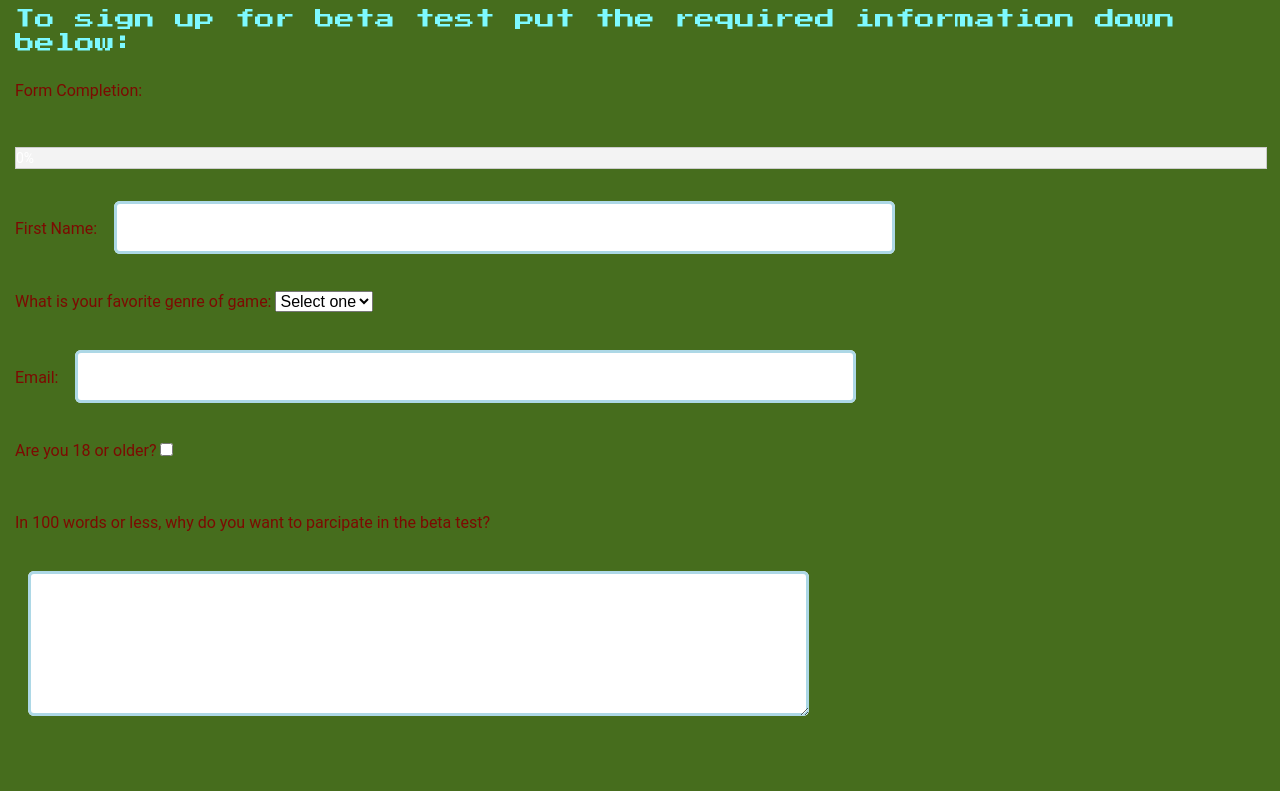
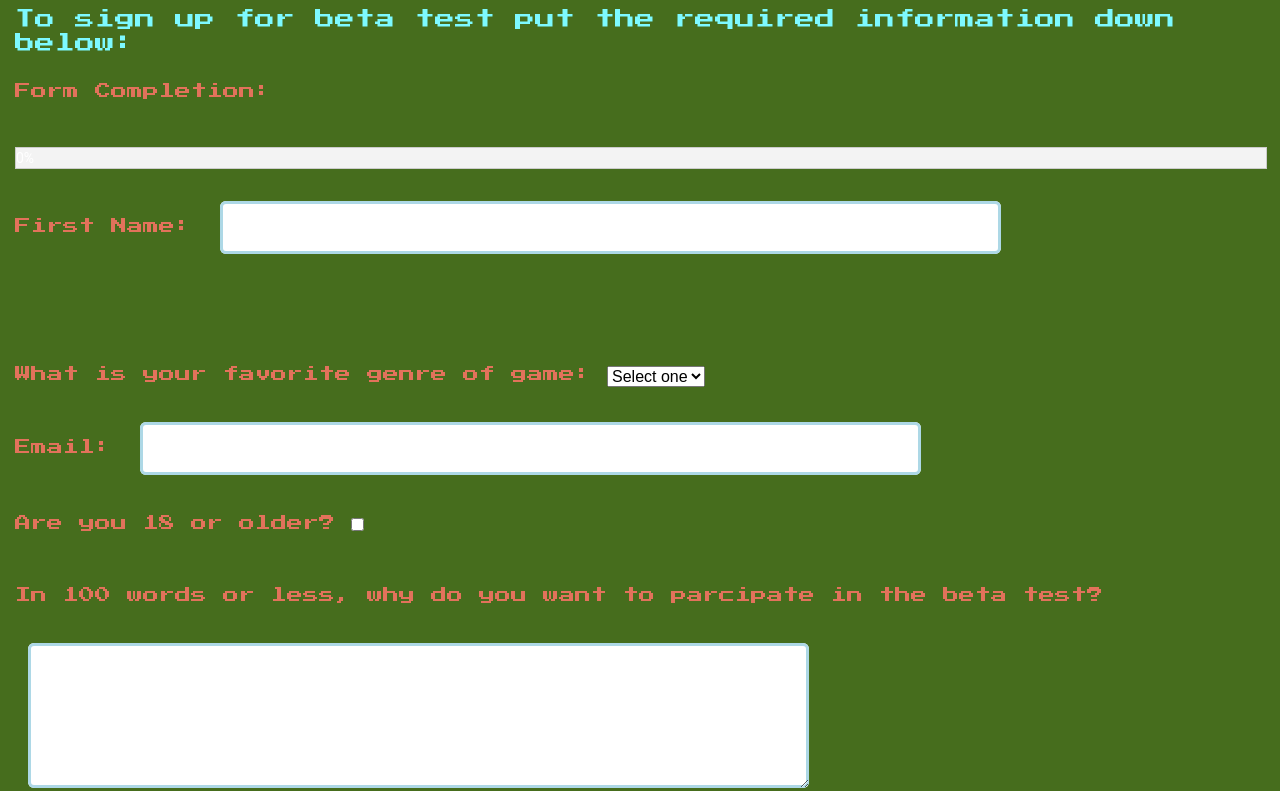
Before and after one commit to leojohnson17/project1, a plain HTML site: page index.html in a window 1280 px wide. Shown: the part 639-1430 px from the top of the page. Drawn offline with Linux system fonts and the light colour scheme.

Commit message:
changed color to fit green background better

```diff
--- a/css/project1index.css
+++ b/css/project1index.css
@@ -7,8 +7,8 @@
      --font-size-xxlarge: 2rem;
      --line-height: 1.5;
      --primary-color: #7DF9FF;
-     --secondary-color: #7C0A02;
-     --accent-color: #E4D00A;
+     --secondary-color: #E2725B;
+     --accent-color: #ADD8E6;
      --background-color: #ecf0f1;
      --text-color: #2c3e50;
 }
@@ -62,6 +62,7 @@ h3 {
      color: var(--secondary-color);
      font-size: var(--font-size-base);
      line-height: calc(var(--baseline) * 3);
+	  font-family: 'Press Start 2P', sans-serif;
 
 }
 
@@ -70,8 +71,8 @@ button {
      color: var(--accent-color);
      border: none;
      cursor: pointer;
+
 }
-
 button:hover {
      background-color: var(--primary-color);
 }
--- a/index.html
+++ b/index.html
@@ -37,7 +37,7 @@
          </h3>
          <h3>
             <label for="email">Email:</label>
-            <input type="text" id="email" name="email" maxlength="12" size="40">
+            <input type="text" id="email" name="email" maxlength="25" size="40">
          </h3>
          <h3>
             <label for="age"> Are you 18 or older?</label>
```
Also changed, not shown: js/project1java.js (line endings or trailing spaces).
